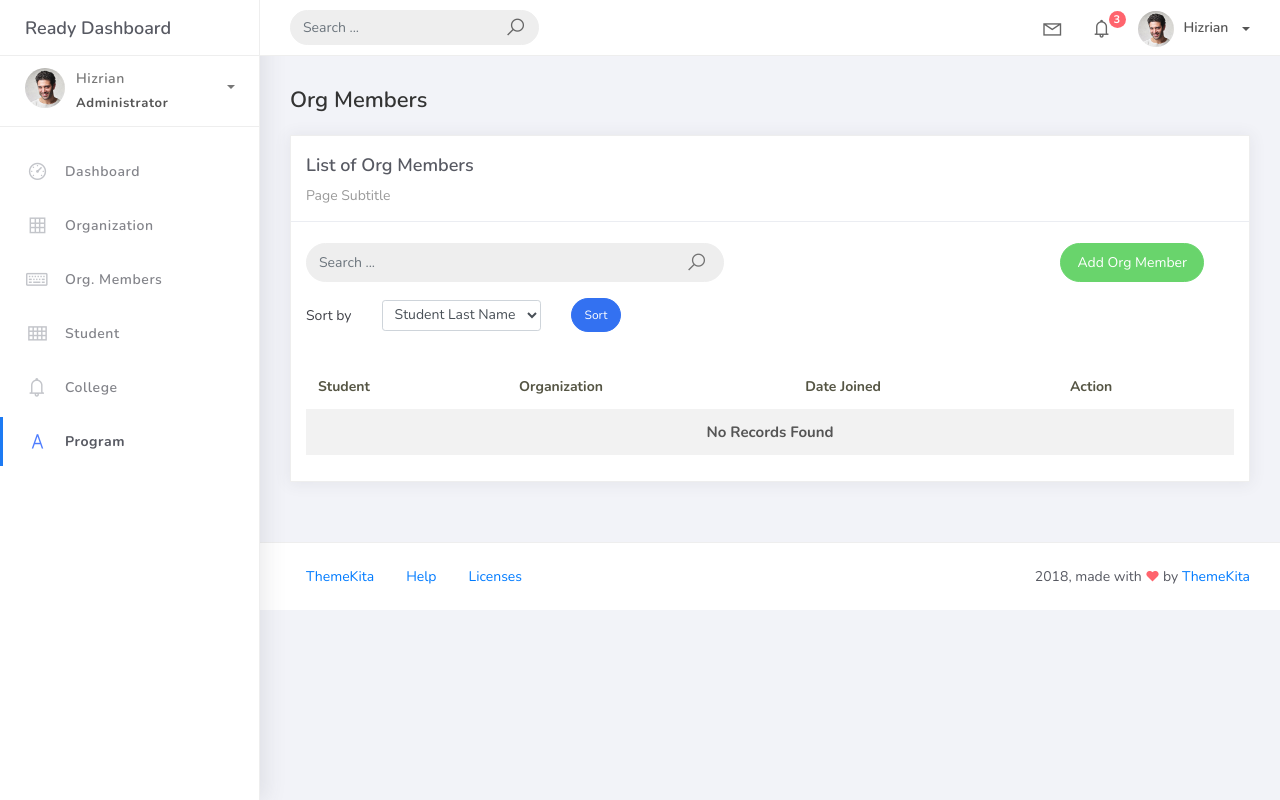
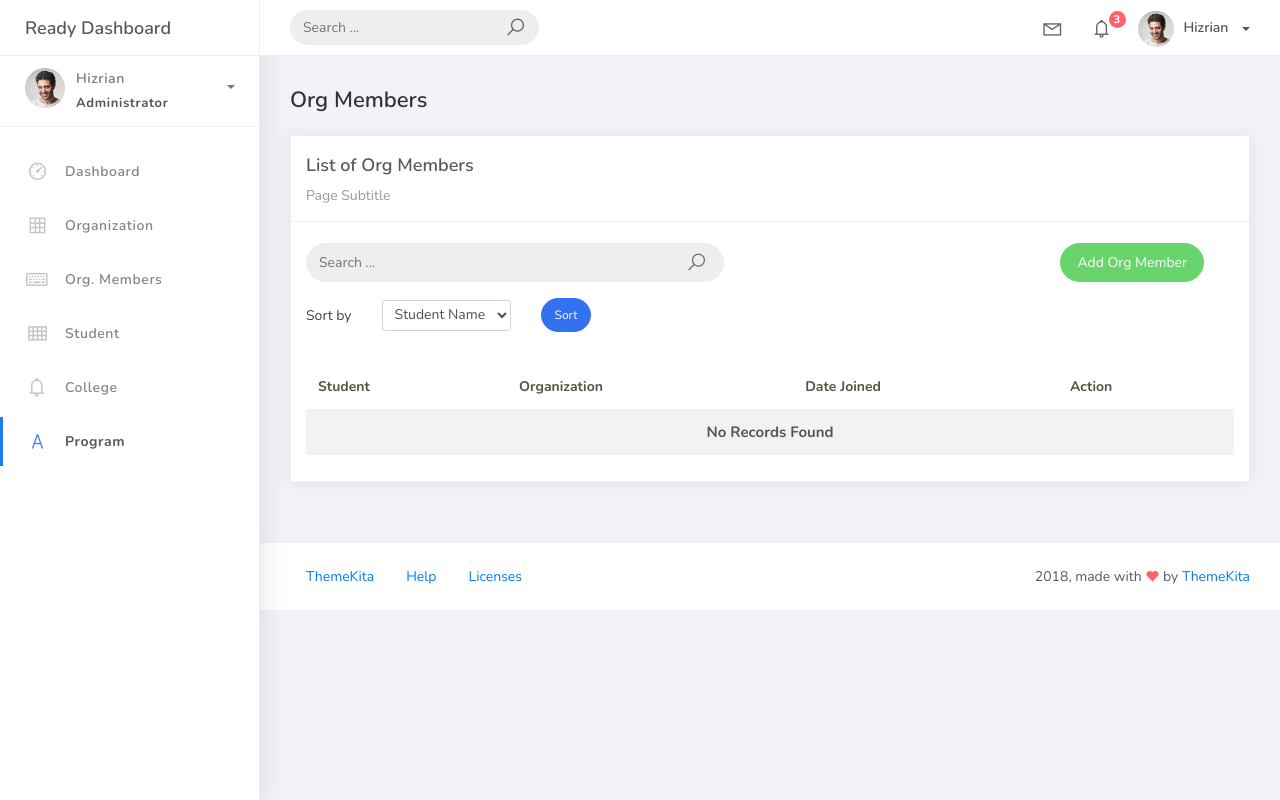
Before and after one commit to mosshead19/PSUsphere, a Django app: page /orgmember_list in a window 1280 px wide. Run offline with Django 5.2, Linux system fonts and the light colour scheme; some libraries are stand-ins or nearby versions.

Commit message:
rename orgmemberlist option

```diff
--- a/projectsite/templates/orgmember_list.html
+++ b/projectsite/templates/orgmember_list.html
@@ -38,7 +38,7 @@
                         </div>
                         <div class="col-auto">
                         <select class="form-control form-control-sm" id="smallSelect" name="sort_by">
-                        <option value="student__lastname" {% if request.GET.sort_by == "student__lastname" %}selected{% endif %}>Student Last Name</option>
+                        <option value="student__lastname" {% if request.GET.sort_by == "student__lastname" %}selected{% endif %}>Student Name</option>
                         <option value="date_joined" {% if request.GET.sort_by == "date_joined" %}selected{% endif %}>Date Joined</option>
                          </select>
                         </div>
```
